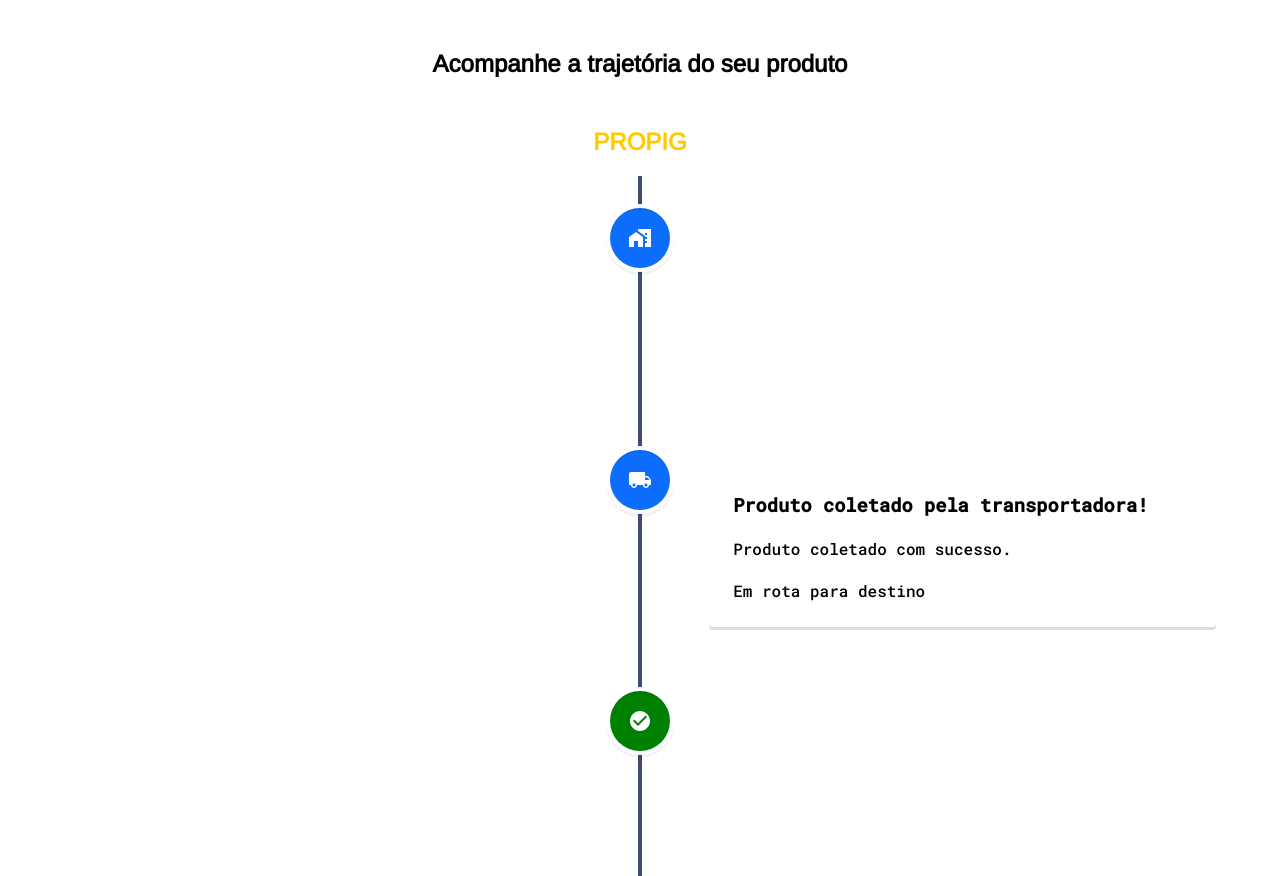
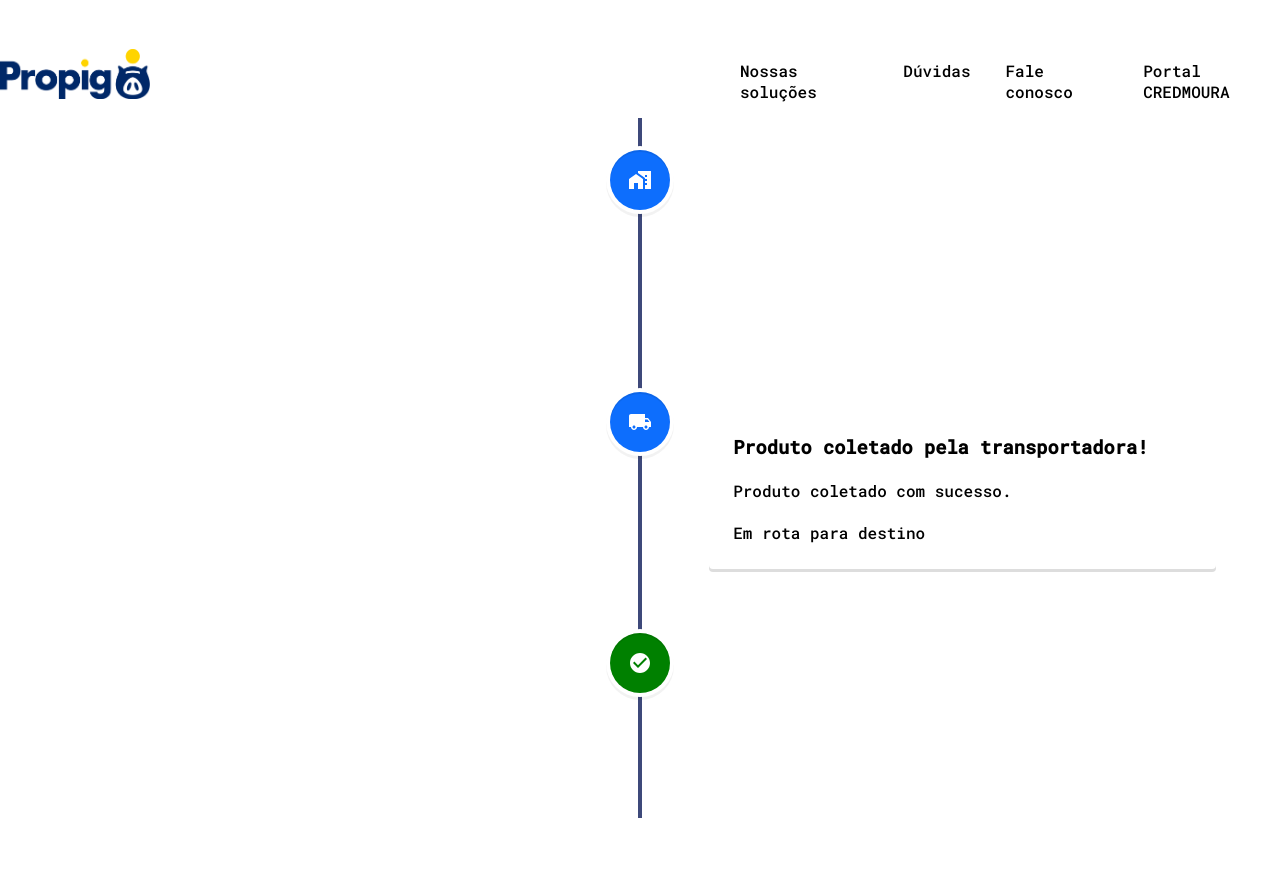
Before and after one commit to gustavoMarquesz/propig, a React (Create React App) app in the folder propig/: page / in a window 1280 px wide. After the commit the page ends 818 px from the top, so only its background shows below. Built offline with nearby package versions, Linux system fonts and the light colour scheme.

Commit message:
Arrumando indentações

```diff
--- a/propig/src/App.js
+++ b/propig/src/App.js
@@ -2,11 +2,13 @@
 import LoginPage from './pages/LoginPage';
 import RegisterPage from './pages/RegisterPage';
 import TimeLine from './pages/TimeLine';
+import NavBar from './components/NavBar';
 
 
 function App() {
   return (
     <div className="App">
+      <NavBar/>
       <TimeLine/>
 
     </div>
--- a/propig/src/pages/TimeLine.jsx
+++ b/propig/src/pages/TimeLine.jsx
@@ -12,8 +12,6 @@ function TimeLine(){
     return(
         <section className="tl">
            <div className="time-line">
-            <h1>Acompanhe a trajetória do seu produto</h1>
-            <h1><span>PROPIG</span></h1>
             <VerticalTimeline  lineColor="#3e497a">
                         <VerticalTimelineElement iconStyle={{background: "#0d6efd", color: "white"}} icon={<MapsHomeWork/>}>
                             <h3>Produto disponível para coleta!</h3>
```
Lines whose indentation alone changed are shown as unchanged.
